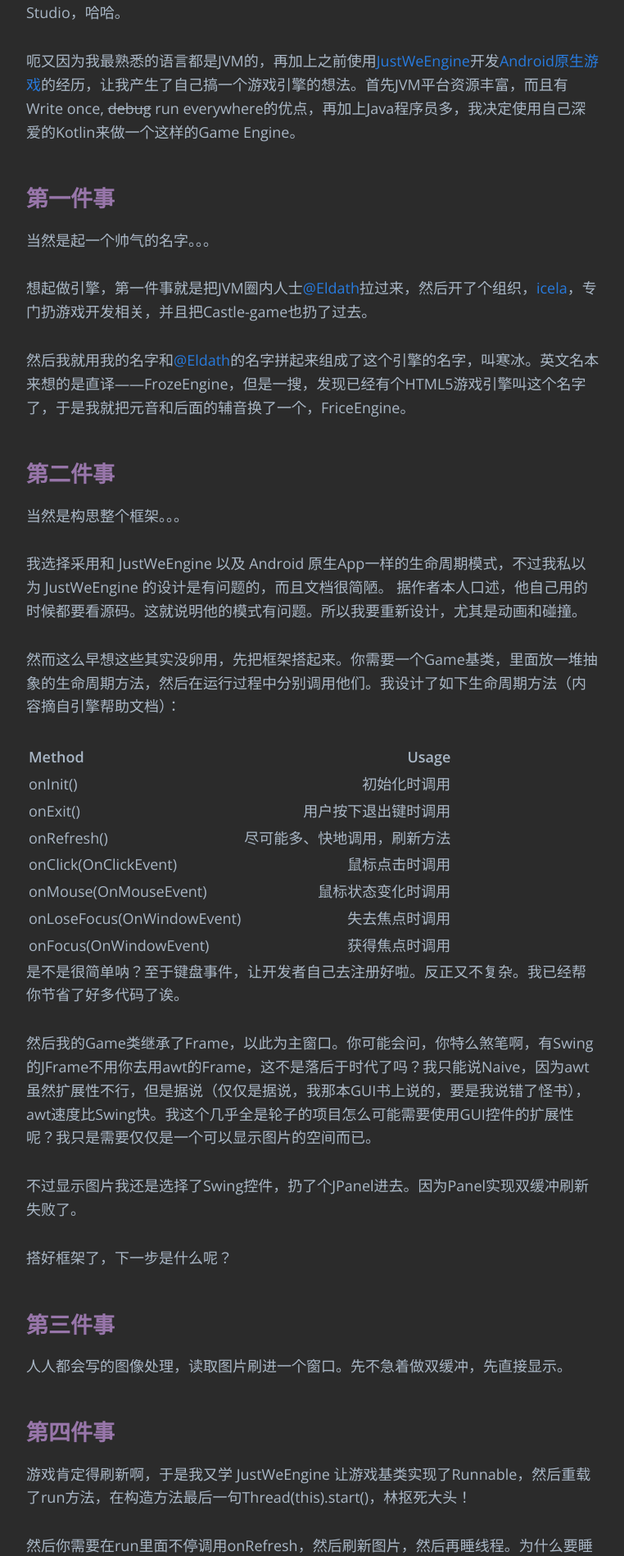
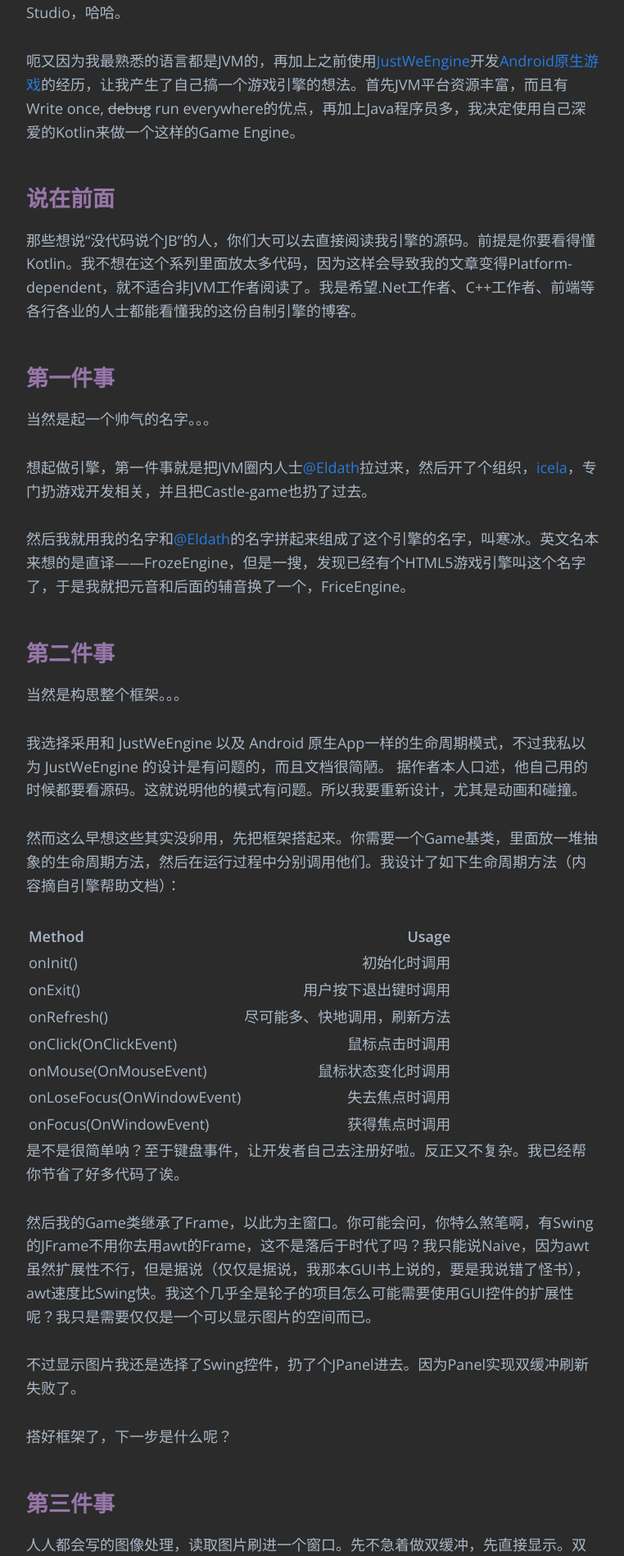
Before and after one commit to kangkangkang/ice1000.github.io, a Jekyll site: the page built from _posts/Game/2016-8-14-MakeEngine1.md, in a window 1280 px wide. Shown: the part 382-2280 px from the top of the page at 82% size, without its empty margins (258-1020 px from the left). Built offline with Jekyll 4.4.1, drawn with Linux system fonts in a browser that asks for light colours; some web fonts are replaced; some of the changed text lies outside the part shown.

Commit message:
commit via a script

```diff
--- a/_posts/Game/2016-8-14-MakeEngine1.md
+++ b/_posts/Game/2016-8-14-MakeEngine1.md
@@ -12,7 +12,10 @@ description: make a game engine chapter 1
 ## 缘由
 想去弄个游戏，本来勉强上手了Unity，却一直找不到合适的教程（估计是商业化太严重了），现在Unity也就是Hello World水平，不过还因此又装上了Project Rider EAP和Visual Studio 2015，两个都没怎么用。不过倒是见识了一下宇宙最强IDE，感觉没有我之前听到的那么糟糕，挺好的一个IDE。不过我心中的最强还是IntelliJ IDEA or Android Studio，哈哈。
 
-呃又因为我最熟悉的语言都是JVM的，再加上之前使用[JustWeEngine](https://github.com/lfkdsk/JustWeEngine)开发[Android原生游戏](https://github.com/ice1000/StudioVSEclipse)的经历，让我产生了自己搞一个游戏引擎的想法。首先JVM平台资源丰富，而且有Write once, ~~debug~~ run everywhere的优点，再加上Java程序员多，我决定使用自己深爱的Kotlin来做一个这样的Game Engine。
+呃又因为我最熟悉的语言都是JVM的，再加上之前使用[JustWeEngine](https://github.com/lfkdsk/JustWeEngine)开发[Android原生游戏](https://github.com/icela/StudioVSEclipse)的经历，让我产生了自己搞一个游戏引擎的想法。首先JVM平台资源丰富，而且有Write once, ~~debug~~ run everywhere的优点，再加上Java程序员多，我决定使用自己深爱的Kotlin来做一个这样的Game Engine。
+
+## 说在前面
+那些想说“没代码说个JB”的人，你们大可以去直接阅读我引擎的源码。前提是你要看得懂Kotlin。我不想在这个系列里面放太多代码，因为这样会导致我的文章变得Platform-dependent，就不适合非JVM工作者阅读了。我是希望.Net工作者、C++工作者、前端等各行各业的人士都能看懂我的这份自制引擎的博客。
 
 ## 第一件事
 当然是起一个帅气的名字。。。
@@ -47,7 +50,7 @@ onFocus(OnWindowEvent)|获得焦点时调用
 搭好框架了，下一步是什么呢？
 
 ## 第三件事
-人人都会写的图像处理，读取图片刷进一个窗口。先不急着做双缓冲，先直接显示。
+人人都会写的图像处理，读取图片刷进一个窗口。先不急着做双缓冲，先直接显示。双缓冲所谓的多占一点空间对现在的电脑来说完全没有问题，不要在意那么多。不过做这个之前，我们先让这个引擎跑起来。
 
 ## 第四件事
 游戏肯定得刷新啊，于是我又学 JustWeEngine 让游戏基类实现了Runnable，然后重载了run方法，在构造方法最后一句Thread(this).start()，林抠死大头！
```
Also changed, not shown: other parts of _posts/Game/2016-8-14-MakeEngine1.md (+1 -1 lines).
